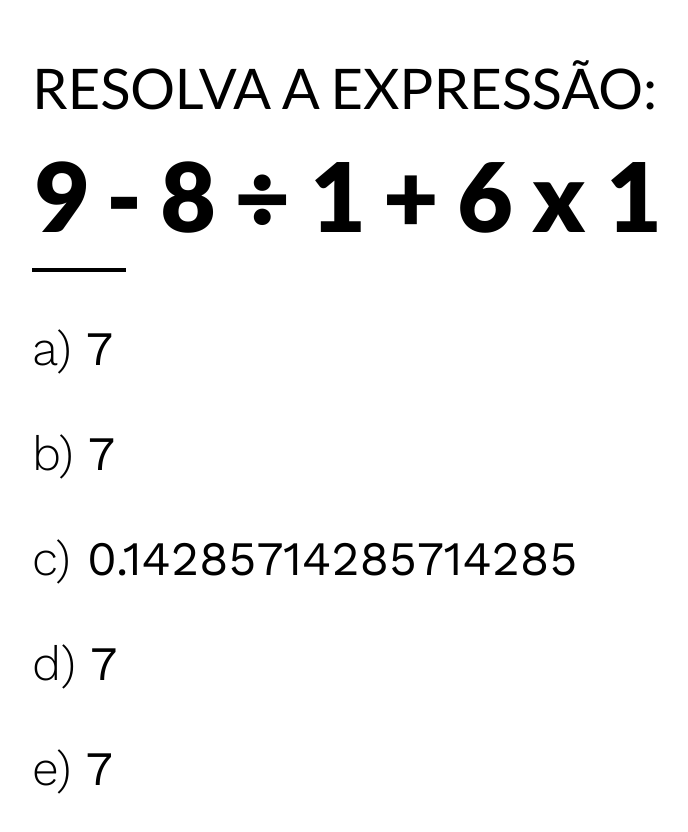
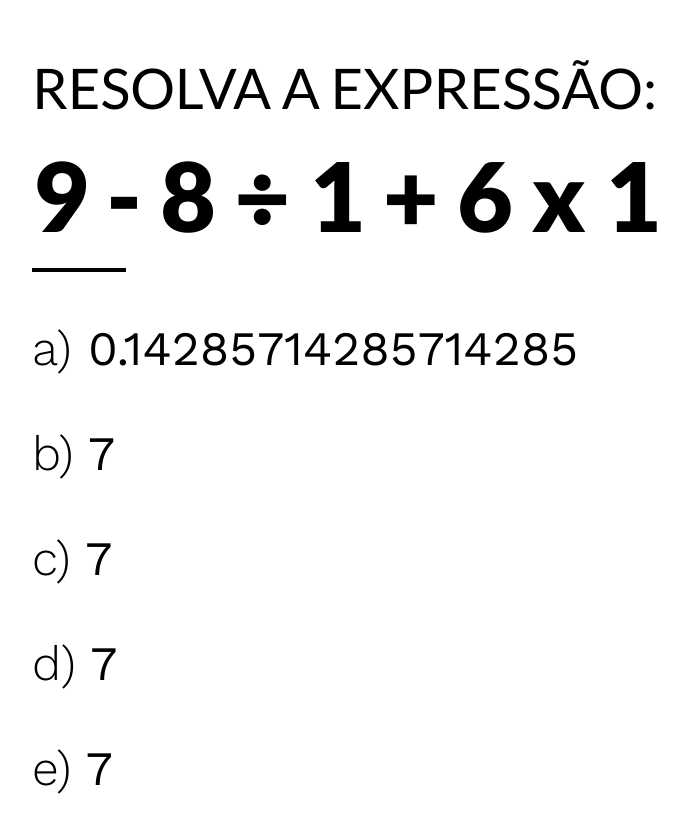
Before and after one commit to gefgu/math-questions, a React (Create React App) app: page / in a window 1280 px wide. Shown: the top 832 px of the page, without its empty margins (158-846 px from the left). Built offline with nearby package versions, Linux system fonts and the light colour scheme.

Commit message:
Add shuffle of array of answers

```diff
--- a/src/modules/answerGenerator.js
+++ b/src/modules/answerGenerator.js
@@ -1,4 +1,5 @@
 import { evaluate } from "mathjs";
+import shuffle from "./shuffleArray";
 
 const patternSumAndMinus = /\d+[-+]\d+/g;
 const patternMultiplyAndDivide = /\d+[*/]\d+/g;
@@ -53,6 +54,8 @@ const getAnswersFromExpression = (expression) => {
     answerFromOneMultiplicationFollowedBySums,
     answerFromOneSumFollowdByCorrectProcedure
   );
+
+  answers = shuffle(answers);
   return answers;
 };
 
```
